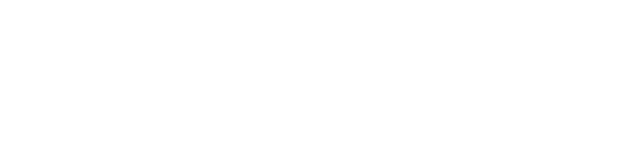
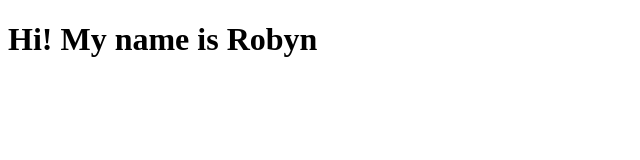
Before and after one commit to RSwenlin/RobynSwenlin.github.io, a plain HTML site: page index.html in a window 1280 px wide. Shown: the whole page, without its empty margins (0-640 px from the left). Drawn offline with Linux system fonts and the light colour scheme.

Commit message:
WDD230 Wk 01

```diff
--- a/index.html
+++ b/index.html
@@ -6,6 +6,6 @@
     <title>Document</title>
 </head>
 <body>
-
+    <h1>Hi! My name is Robyn</h1>
 </body>
 </html>
```
